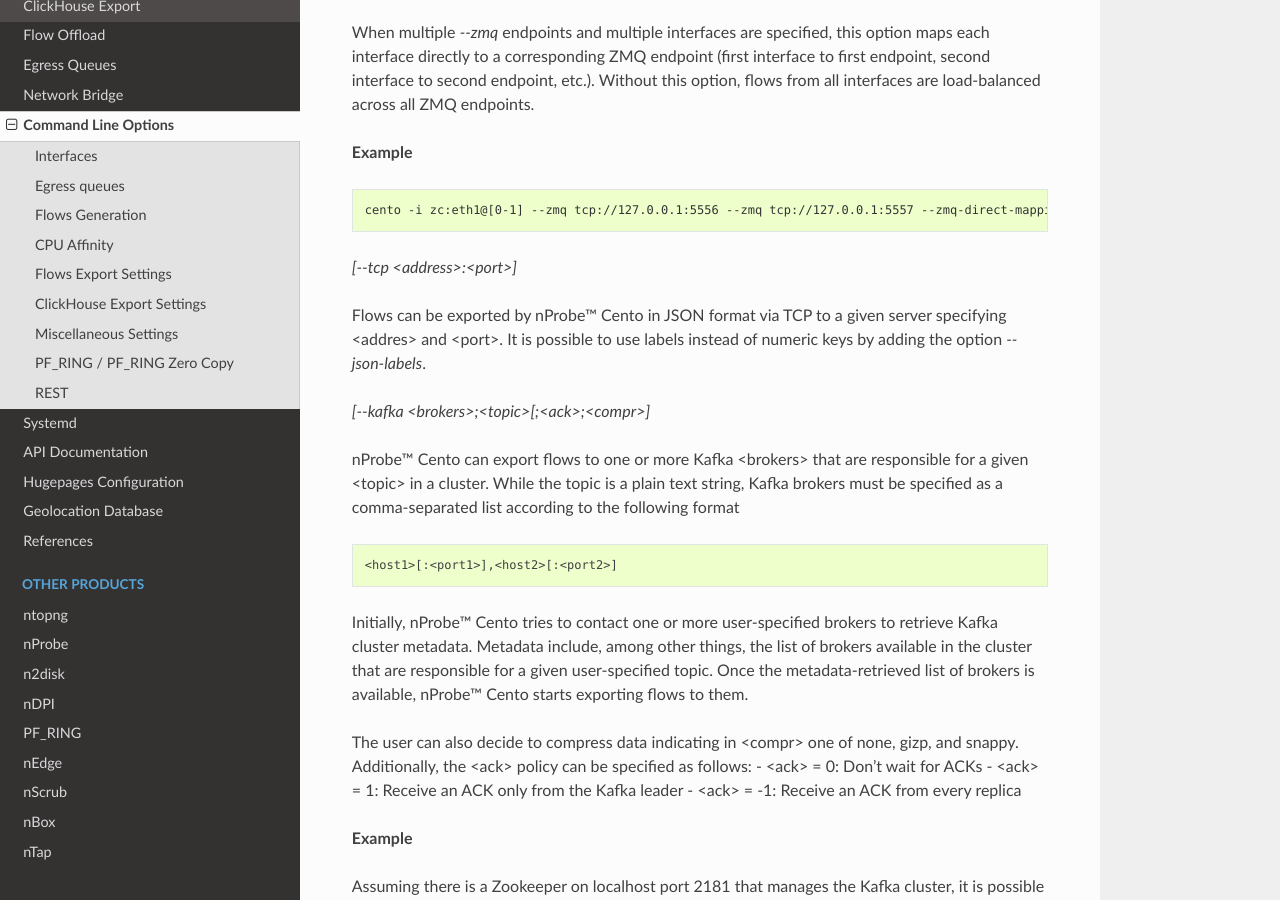
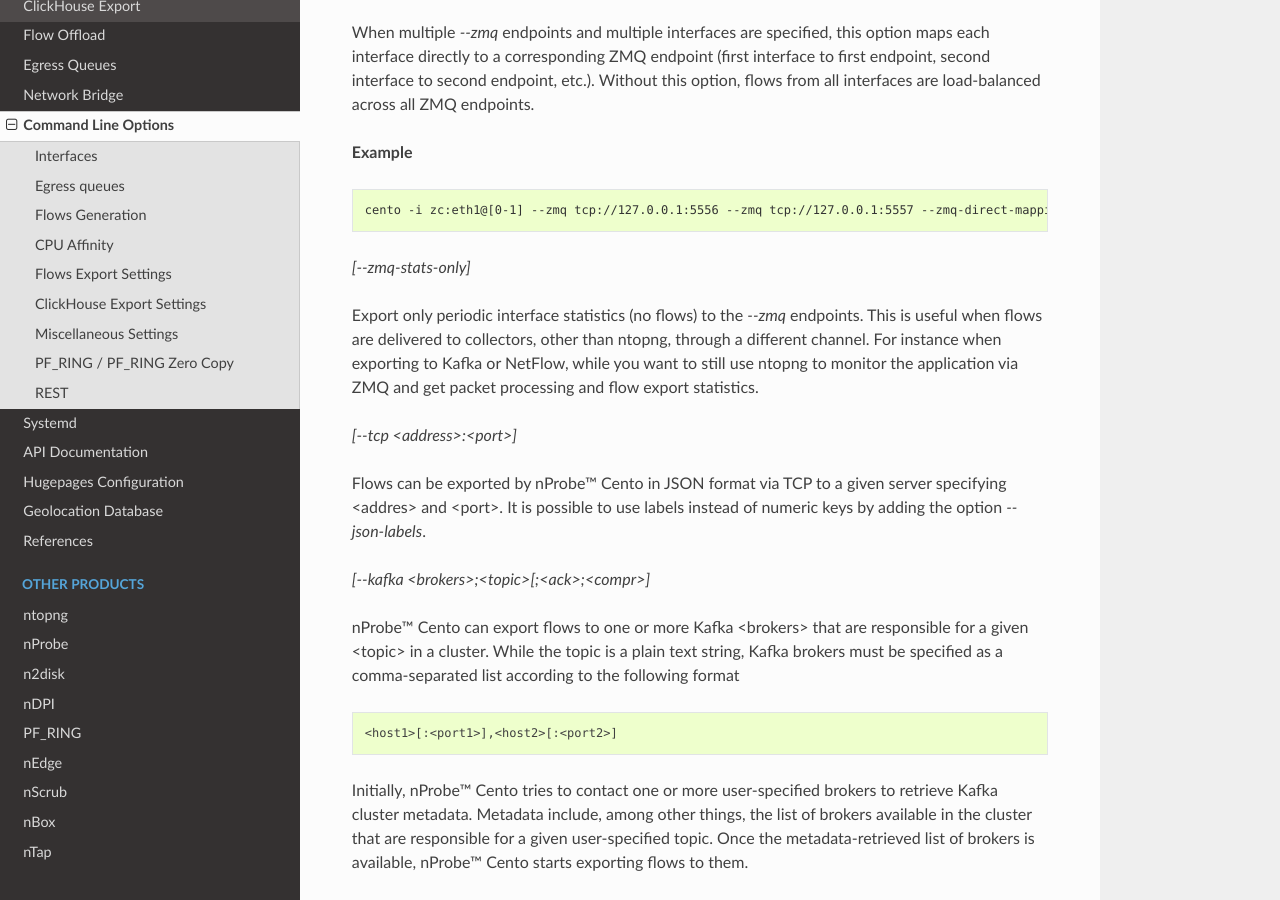
Before and after one commit to ntop/cento, a Sphinx documentation site: the page built from doc/options.rst, in a window 1280 px wide and 900 px high, scrolled down 8436 px. Built offline with Sphinx 7.4.7 and the Read the Docs theme 3.1.0, drawn with Linux system fonts in a browser that asks for light colours.

Commit message:
Update doc

```diff
--- a/doc/options.rst
+++ b/doc/options.rst
@@ -317,6 +317,10 @@
 
   cento -i zc:eth1@[0-1] --zmq tcp://127.0.0.1:5556 --zmq tcp://127.0.0.1:5557 --zmq-direct-mapping
 
+
+*[--zmq-stats-only]*
+
+Export only periodic interface statistics (no flows) to the *--zmq* endpoints. This is useful when flows are delivered to collectors, other than ntopng, through a different channel. For instance when exporting to Kafka or NetFlow, while you want to still use ntopng to monitor the application via ZMQ and get packet processing and flow export statistics.
 
 *[--tcp <address>:<port>]*
 
```
